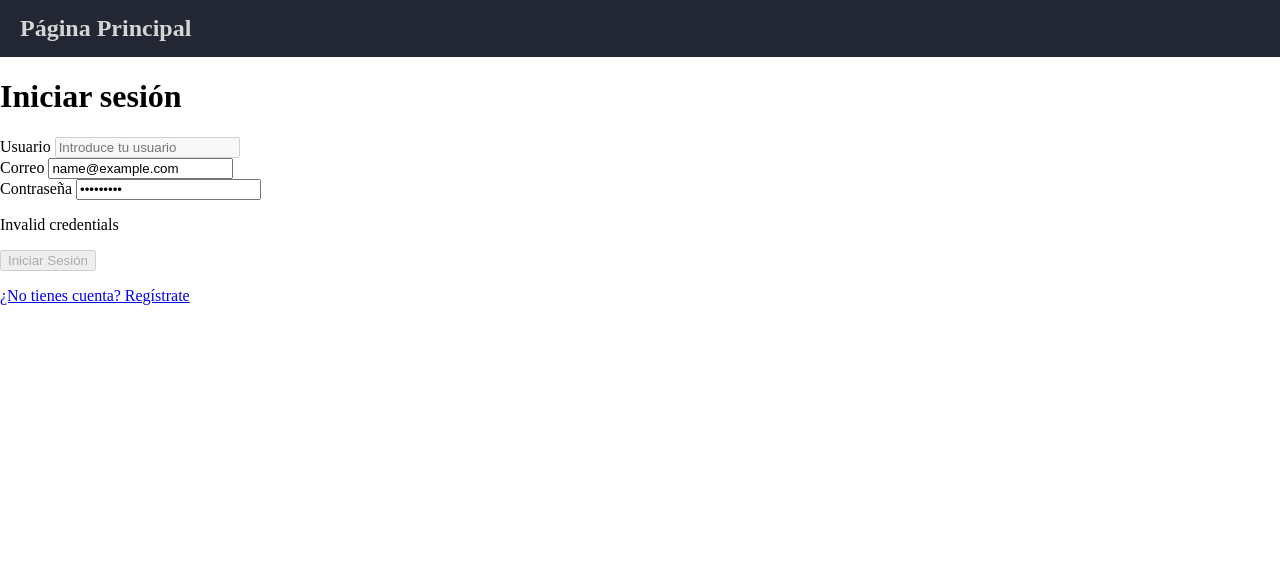
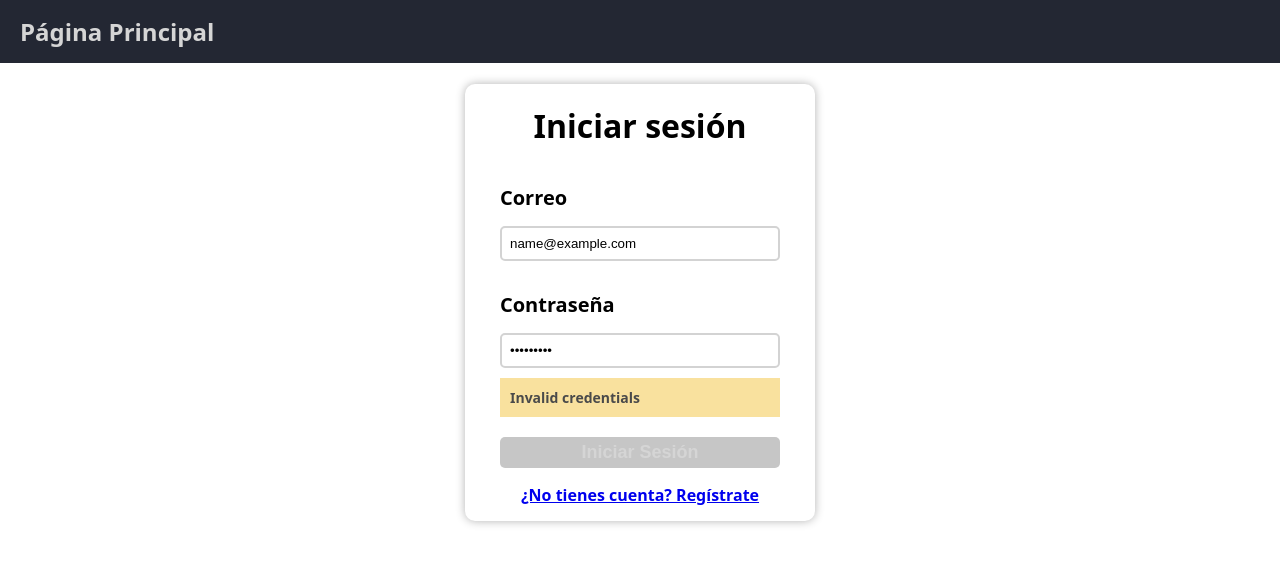
Before and after one commit to AlvaroOnGit/login-system, a website: page views/auth.html in a window 1280 px wide. Both pictures are taken after typing "name@example.com", "Sample123" into the empty fields and a click on the button "Iniciar Sesión". Drawn offline with Linux system fonts and the light colour scheme; no server answers.

Commit message:
Added styles from deleted files

```diff
--- a/public/styles/index.css
+++ b/public/styles/index.css
@@ -1,4 +1,5 @@
 body {
+    font-family: 'Poppins', system-ui, sans-serif;
     margin: 0;
 }
 header nav a {
@@ -15,7 +16,7 @@ header nav {
     margin: 0;
     color: #d5d5d5;
 }
-.auth-button {
+.nav-button {
     background-color: #5e5e5e;
     color: #d5d5d5;
     font-size: 20px;
@@ -26,6 +27,79 @@ header nav {
     border: none;
     cursor: pointer;
 }
+.auth-container {
+    color: black;
+    border-radius: 10px;
+    background-color: #ffffff;
+    text-align: center;
+    max-width: 350px;
+    margin: auto;
+    box-shadow: 0 0 10px rgba(0,0,0,0.3);
+}
+.form-title{
+    padding-top: 20px;
+}
+.form-group {
+    padding: 15px;
+    display: flex;
+    flex-direction: column;
+    gap: 15px;
+    max-width: 80%;
+    margin: auto;
+}
+.form-group label {
+    text-align: left;
+    font-weight: bold;
+    font-size: 20px;
+}
+.form-group input {
+    padding: 8px;
+    border-radius: 5px;
+    border: 2px solid #d3d3d3;
+    outline: none;
+}
+.submit-btn{
+    background-color: #375bc6;
+    color: #d5d5d5;
+    margin-top: 10px;
+    font-size: 18px;
+    font-weight: bold;
+    padding: 5px;
+    width: 80%;
+    cursor: pointer;
+    border-radius: 5px;
+    border: none;
+}
+.form-toggle{
+    font-weight: bold;
+    padding-bottom: 15px;
+}
+.warning-display{
+    background-color: rgba(246, 210, 106, 0.65);
+    text-align: left;
+    font-size: 14px;
+    color: #4a4a4a;
+    font-weight: bold;
+    margin-top: -5px;
+    margin-bottom: -5px;
+    padding: 10px;
+}
+#usernameGroup {
+    display: none;
+}
+.form-group input:focus {
+    border: 2px solid #6889ea;
+}
+.submit-btn:hover{
+    background-color: #6889ea;
+}
+.submit-btn.inactive{
+    background-color: #c6c6c6;
+    cursor: not-allowed;
+}
+#usernameGroup.show {
+    display: flex;
+}
 #logoutBtn{
     background-color: #d13232;
 }
```
